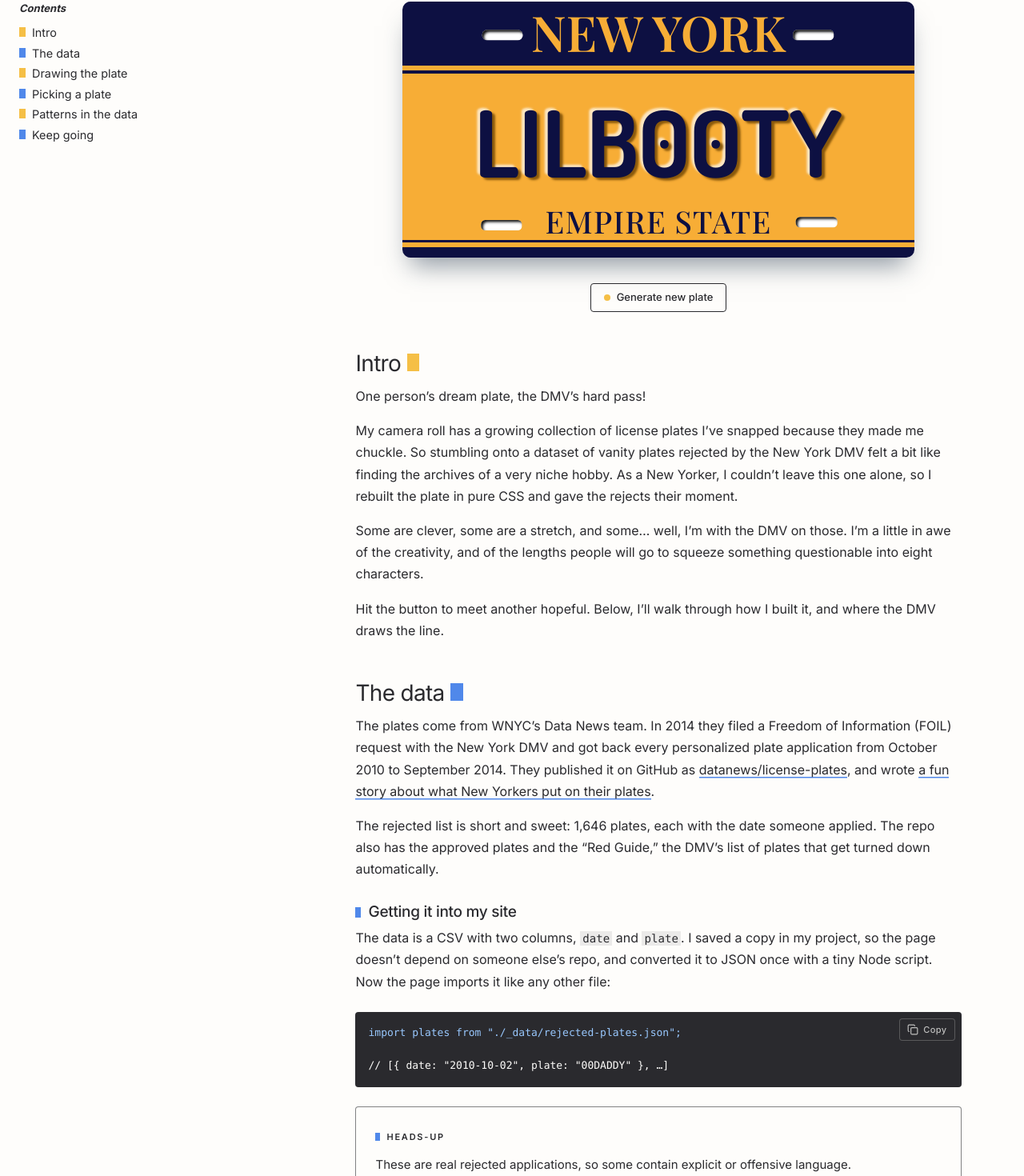
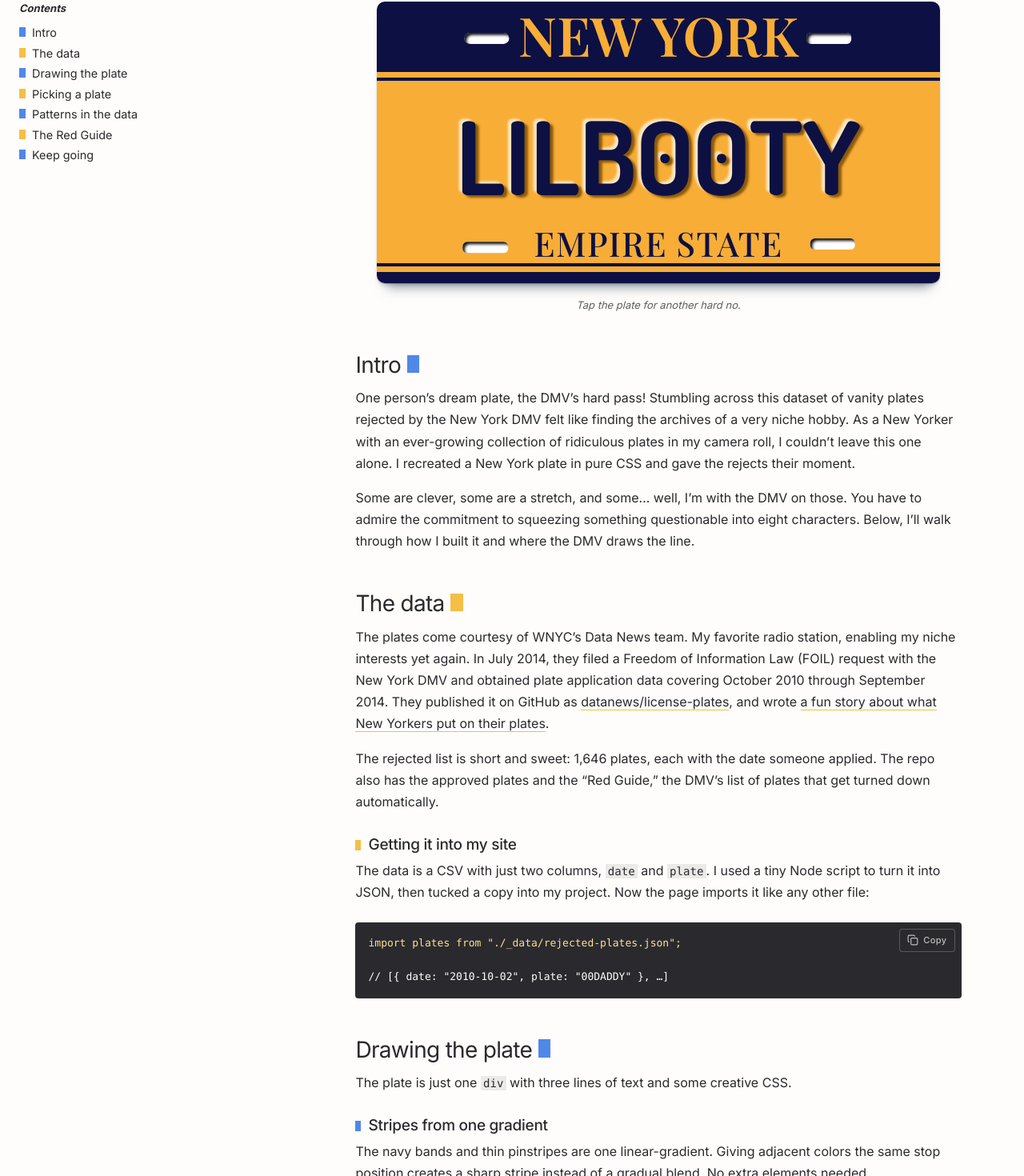
Before and after one commit to AnniePawl/annapawl.com-v2, a Next.js app: page /rejected-vanity-plates in a window 1280 px wide. Shown: the part 392-1862 px from the top of the page at 80% size. Built offline with nearby package versions, Linux system fonts and the light colour scheme.

Commit message:
feat(rejected-plates): finalize rejected vanity plates post. - Make the plate a button, remove generate plate button. - Update subsection copy. - New secion: Red Guide - Add next link and reading time

```diff
--- a/src/app/(landing)/_components/css-items/shelves/shelves.css
+++ b/src/app/(landing)/_components/css-items/shelves/shelves.css
@@ -58,7 +58,7 @@
 }
 
 .desktop-shelves {
-  transform: translateY(40px) scale(0.9);
+  transform: translateY(50px) scale(0.9);
 }
 
 .tablet-shelves {
--- a/src/app/(landing)/_components/landing.css
+++ b/src/app/(landing)/_components/landing.css
@@ -85,13 +85,11 @@
 .landing-desktop-about {
   display: flex;
   align-items: center;
-  --landing-about-pad: calc(var(--space-7) + var(--space-2));
   position: relative;
   width: 27vw;
   min-width: 340px;
   height: 100vh;
-  padding: var(--space-8) calc(var(--space-6) + var(--space-2)) var(--space-8)
-    var(--landing-about-pad);
+  padding: var(--space-8) var(--space-7) var(--space-8) var(--space-8);
   overflow: hidden;
   border-right: 1px solid color-mix(in srgb, var(--charcoal) 18%, transparent);
   background-color: var(--landing-wall);
@@ -101,14 +99,6 @@
   display: flex;
   flex-direction: column;
   width: 100%;
-}
-
-/* Mirrors the info button on the other side: its 28px icon sits 33px
-   from the right edge, centered 42px from the top. */
-.landing-desktop-logo {
-  position: absolute;
-  top: 28px;
-  left: 33px;
 }
 
 .landing-eyebrow {
@@ -126,7 +116,7 @@
   width: 0.42em;
   height: 0.72em;
   margin-left: 0.12em;
-  background: var(--cherry-bold);
+  background: var(--periwinkle-bold);
 }
 
 .landing-name-mark-mobile {
@@ -160,7 +150,7 @@
   line-height: 1;
   letter-spacing: var(--tracking-wider);
   text-transform: uppercase;
-  color: var(--periwinkle-bold);
+  color: var(--coral-bold);
 }
 
 .landing-role-mobile {
@@ -173,15 +163,12 @@
   color: var(--coral-bold);
 }
 
+/* Desktop only: 28px above, and 28px below with the link's own 24px. */
 .landing-lede-desktop {
-  margin: var(--space-6) 0 0;
+  margin: calc(var(--space-5) + var(--space-1)) 0 var(--space-1);
   font-size: 1rem;
-  line-height: 1.75;
+  line-height: 2;
   letter-spacing: -0.01em;
-}
-
-.landing-lede-desktop + .landing-lede-desktop {
-  margin-top: var(--space-5);
 }
 
 .landing-lede-mobile {
@@ -266,7 +253,7 @@
 }
 
 .landing-cta-desktop::before {
-  background: var(--cherry-bold);
+  background: var(--landing-accent);
 }
 
 .landing-cta-mobile::before {
@@ -276,6 +263,13 @@
 .landing-cta-arrow {
   display: inline-block;
   font-size: 0.875rem;
+}
+
+.landing-cta-desktop .landing-cta-arrow {
+  color: var(--landing-accent);
+}
+
+.landing-cta-mobile .landing-cta-arrow {
   color: var(--landing-accent);
 }
 
--- a/src/app/bookshelf/tagTones.ts
+++ b/src/app/bookshelf/tagTones.ts
@@ -14,6 +14,7 @@ export const TAG_TONES: Record<string, PaletteColor> = {
   Romance: "iris-bold",
   Nonfiction: "coral-bold",
   "Popular Science": "mint-bold",
+  "Short Stories": "orange-bold",
   // Theme
   Dystopian: "lime-bold",
   Adventure: "blue-bold",
--- a/src/app/css-shapes/page.tsx
+++ b/src/app/css-shapes/page.tsx
@@ -39,7 +39,7 @@ export default function CssShapesPage() {
             </span>
           </>
         }
-        next={{ href: "/css-battle", label: "CSS Battle" }}
+        next={{ href: "/rejected-vanity-plates", label: "Rejected Plates" }}
         publishedDate="Updated Oct 2026"
         readingTime="8 min read"
         postTags="CSS, Illustration"
--- a/src/app/rejected-vanity-plates/_components/PlateStage.tsx
+++ b/src/app/rejected-vanity-plates/_components/PlateStage.tsx
@@ -1,7 +1,6 @@
 'use client'
 import { useState } from 'react';
 import { Dosis, Playfair_Display } from "next/font/google";
-import Button from "../../../components/ui/Button";
 import "./plate-stage.css";
 
 const dosis = Dosis({ subsets: ["latin"], weight: "700", variable: "--font-plate-number" });
@@ -26,14 +25,20 @@ export default function PlateStage({ plates }: { plates: Plate[] }) {
 
   return (
     <div className={`plate-stage ${dosis.variable} ${playfair.variable}`}>
-      <div className="plate" role="img" aria-label={`New York license plate reading ${currentPlate.plate}`}>
-        <span className="plate-state" aria-hidden="true">New York</span>
-        <span className="plate-number" aria-hidden="true">{currentPlate.plate}</span>
-        <span className="plate-motto" aria-hidden="true">Empire State</span>
-      </div>
-      <Button onClick={pickNewPlate} className="plate-button">
-        Generate new plate
-      </Button>
+      {/* The plate is the button: tap it for another one. */}
+      <button
+        type="button"
+        className="plate-button focus-ring"
+        onClick={pickNewPlate}
+        aria-label={`New York license plate reading ${currentPlate.plate}. Show another rejected plate`}
+      >
+        <span className="plate" aria-hidden="true">
+          <span className="plate-state">New York</span>
+          <span className="plate-number">{currentPlate.plate}</span>
+          <span className="plate-motto">Empire State</span>
+        </span>
+      </button>
+      <p className="plate-hint">Tap the plate for another hard no.</p>
       {/* Live Region for screen readers */}
       <p className="sr-only" aria-live="polite">
         {currentPlate.date && `Rejected plate: ${currentPlate.plate}`}
--- a/src/app/rejected-vanity-plates/_components/plate-stage.css
+++ b/src/app/rejected-vanity-plates/_components/plate-stage.css
@@ -17,9 +17,9 @@
   align-items: center;
   justify-content: center;
   /* Fills the column, but shrinks on short screens so the plate and its
-     button fit above the fold: everything above the plate takes about
-     30rem, and the plate is twice as wide as it is tall. */
-  width: min(100%, max(22rem, (100svh - 30rem) * 2));
+     hint fit above the fold: everything above the plate plus the hint
+     below takes about 28rem, and the plate is twice as wide as tall. */
+  width: min(100%, max(22rem, (100svh - 28rem) * 2));
   aspect-ratio: 2 / 1;
   container-type: inline-size;
   border-radius: 10px;
@@ -33,7 +33,11 @@
     var(--plate-color) 94% 96%,
     var(--plate-color2) 96%
   );
-  box-shadow: rgba(38, 57, 77, 0.5) 0 20px 30px -10px;
+  /* A crisp edge up close, plus a soft shadow far below so it floats. */
+  box-shadow:
+    0 1px 1px rgba(38, 57, 77, 0.25),
+    0 3px 4px -1px rgba(38, 57, 77, 0.18),
+    0 16px 14px -12px rgba(38, 57, 77, 0.55);
 }
 
 /* Inside the plate, sizes use cqi so they scale with it. */
@@ -104,6 +108,71 @@
   transform: translateY(0.5em) translateX(0.8em);
 }
 
+/* The whole plate is the button. A gentle lift on hover says "click me". */
 .plate-button {
-  margin-top: var(--space-6);
+  display: block;
+  width: min(100%, max(22rem, (100svh - 28rem) * 2));
+  padding: 0;
+  border: 0;
+  border-radius: 10px;
+  background: none;
+  cursor: pointer;
+  transition:
+    translate var(--motion-hover-duration) var(--motion-hover-ease),
+    filter var(--motion-hover-duration) var(--motion-hover-ease);
 }
+
+.plate-button .plate {
+  width: 100%;
+  transition: box-shadow var(--motion-hover-duration) var(--motion-hover-ease);
+}
+
+.plate-button:hover {
+  translate: 0 -4px;
+}
+
+.plate-button:hover .plate {
+  box-shadow:
+    0 1px 1px rgba(38, 57, 77, 0.2),
+    0 5px 6px -2px rgba(38, 57, 77, 0.16),
+    0 24px 18px -14px rgba(38, 57, 77, 0.5);
+}
+
+.plate-button:active {
+  translate: 0 -1px;
+}
+
+@media (prefers-reduced-motion: reduce) {
+  .plate-button,
+  .plate-button:hover,
+  .plate-button:active {
+    translate: none;
+  }
+}
+
+.plate-hint {
+  margin-top: var(--space-4);
+  font-size: var(--type-note-size);
+  font-style: italic;
+  color: var(--text-secondary);
+}
+
+/* Phones only: show the plate before the contents list on this post. */
+@media (width < 40rem) {
+  .post-layout-grid:has(> .post-body > .plate-stage) {
+    row-gap: 0;
+  }
+
+  .post-layout-grid:has(> .post-body > .plate-stage) > .post-body {
+    display: contents;
+  }
+
+  .post-layout-grid > .post-body > .plate-stage {
+    order: -1;
+    margin-block: var(--space-6) 0;
+  }
+
+  .post-layout-grid:has(> .post-body > .plate-stage) > .post-body > .post-section:first-of-type {
+    margin-top: var(--space-6);
+  }
+}
--- a/src/app/rejected-vanity-plates/page.tsx
+++ b/src/app/rejected-vanity-plates/page.tsx
@@ -11,8 +11,6 @@ const IMPORT_DATA = `import plates from "./_data/rejected-plates.json";
 // [{ date: "2010-10-02", plate: "00DADDY" }, …]`;
 
 const PLATE_GRADIENT = `.plate {
-  height: 250px;
-  width: 500px;
   background-image: linear-gradient(
     to bottom,
     var(--plate-color2) 0 25%,
@@ -23,13 +21,9 @@ const PLATE_GRADIENT = `.plate {
     var(--plate-color) 94% 96%,
     var(--plate-color2) 96%
   );
-  border-radius: 10px;
 }`;
 
 const PLATE_EMBOSS = `#plate-num {
-  font-size: 90px;
-  font-family: "Dosis", sans-serif;
-  color: var(--plate-color2);
   text-shadow:
     3px 2px 2px rgb(138, 89, 12),
     -3px -2px 2px rgba(255, 255, 255, 0.7);
@@ -46,7 +40,7 @@ const PLATE_BOLTS = `h2::before {
   transform: translateY(0.6em) translateX(-1em);
 }`;
 
-const PLATE_SCALE = `/* In my CodePen */
+const PLATE_SCALE = `/* Original */
 #plate-num {
   font-size: 90px;
 }
@@ -90,8 +84,8 @@ export default function RejectedVanityPlates() {
     <main>
       <PostLayout
         descriptionTitle="Creative coding"
-        description="A collection of vanity plates the New York DMV said no to, served up on a little license plate drawn in CSS."
-        shortDescription="A cheeky data viz of plates the DMV said no to."
+        description="A cheeky little data visualization of vanity plates the New York DMV said no to, served up on a plate drawn in CSS."
+        shortDescription="A cheeky little data visualization of plates the DMV said no to."
         eyebrow="Creative Coding"
         title="Rejected Plates"
         lede={
@@ -101,12 +95,12 @@ export default function RejectedVanityPlates() {
           </>
         }
         publishedDate="Updated Nov 2026"
-        readingTime="TODO min read"
-        postTags="Data viz, CSS art, React"
+        readingTime="5 min read"
+        postTags="Data visualization, CSS art "
         utilityStart={
           <HomeLogo
             colors={{
-              northeast: "var(--sky-bold)",
+              northeast: "var(--blue-bold)",
               southeast: "var(--marigold-bold)",
               southwest: "var(--marigold-bold)",
               northwest: "var(--marigold-bold)",
@@ -116,12 +110,14 @@ export default function RejectedVanityPlates() {
           />
         }
         accent="var(--marigold-bold)"
+        next={{ href: "/css-battle", label: "CSS Battle" }}
         contents={[
-          { id: "intro", label: "Intro", tone: "marigold-bold" },
-          { id: "the-data", label: "The data", tone: "blue-bold" },
-          { id: "the-plate", label: "Drawing the plate", tone: "marigold-bold" },
-          { id: "random-plate", label: "Picking a plate", tone: "blue-bold" },
-          { id: "patterns", label: "Patterns in the data", tone: "marigold-bold" },
+          { id: "intro", label: "Intro", tone: "blue-bold" },
+          { id: "the-data", label: "The data", tone: "marigold-bold" },
+          { id: "the-plate", label: "Drawing the plate", tone: "blue-bold" },
+          { id: "random-plate", label: "Picking a plate", tone: "marigold-bold" },
+          { id: "patterns", label: "Patterns in the data", tone: "blue-bold" },
+          { id: "red-guide", label: "The Red Guide", tone: "marigold-bold" },
           { id: "keep-going", label: "Keep going", tone: "blue-bold" },
         ]}
       >
@@ -129,33 +125,25 @@ export default function RejectedVanityPlates() {
         <PlateStage plates = {plates}/>
 
         <PostSection id="intro" title="Intro">
-          <p>One person’s dream plate, the DMV’s hard pass!</p>
           <p>
-            My camera roll has a growing collection of license plates I’ve
-            snapped because they made me chuckle. So stumbling onto a dataset
-            of vanity plates rejected by the New York DMV felt a bit like
-            finding the archives of a very niche hobby. As a New Yorker, I
-            couldn’t leave this one alone, so I rebuilt the plate in pure CSS
-            and gave the rejects their moment.
+            One person’s dream plate, the DMV’s hard pass! Stumbling across
+            this dataset of vanity plates rejected by the New York DMV felt
+            like finding the archives of a very niche hobby. As a New Yorker
+            with an ever-growing collection of ridiculous plates in my camera
+            roll, I couldn’t leave this one alone. I recreated a New York plate
+            in pure CSS and gave the rejects their moment.
           </p>
           <p>
             Some are clever, some are a stretch, and some… well, I’m with the
-            DMV on those. I’m a little in awe of the creativity, and of the
-            lengths people will go to squeeze something questionable into eight
-            characters.
-          </p>
-          <p>
-            Hit the button to meet another hopeful. Below, I’ll walk through how
-            I built it, and where the DMV draws the line.
+            DMV on those. You have to admire the commitment to squeezing
+            something questionable into eight characters. Below, I’ll walk
+            through how I built it and where the DMV draws the line.
           </p>
         </PostSection>
 
         <PostSection id="the-data" title="The data">
           <p>
-            The plates come from WNYC’s Data News team. In 2014 they filed a
-            Freedom of Information (FOIL) request with the New York DMV and got
-            back every personalized plate application from October 2010 to
-            September 2014. They published it on GitHub as{" "}
+            The plates come courtesy of WNYC’s Data News team. My favorite radio station, enabling my niche interests yet again. In July 2014, they filed a Freedom of Information Law (FOIL) request with the New York DMV and obtained plate application data covering October 2010 through September 2014. They published it on GitHub as{" "}
             <TextLink href="https://github.com/datanews/license-plates">
               datanews/license-plates
             </TextLink>
@@ -173,40 +161,32 @@ export default function RejectedVanityPlates() {
           </p>
           <PostSubsection title="Getting it into my site">
             <p>
-              The data is a CSV with two columns, <code>date</code> and{" "}
-              <code>plate</code>. I saved a copy in my project, so the page
-              doesn’t depend on someone else’s repo, and converted it to JSON
-              once with a tiny Node script. Now the page imports it like any
+              The data is a CSV with just two columns, <code>date</code> and{" "}
+              <code>plate</code>. I used a tiny Node script to turn it into JSON, then tucked a copy into my project. Now the page imports it like any
               other file:
             </p>
             <CodeBlock code={IMPORT_DATA} />
           </PostSubsection>
-          <Callout eyebrow="Heads-up" tone="blue" className="my-6 max-w-none">
+          {/* <Callout eyebrow="Heads-up" tone="blue" className="my-6 max-w-none">
             These are real rejected applications, so some contain explicit or
             offensive language.
-          </Callout>
+          </Callout> */}
         </PostSection>
 
         <PostSection id="the-plate" title="Drawing the plate">
           <p>
-            The plate is one <code>div</code> with three lines of text inside:
-            the state, the plate number, and the motto. Everything else is CSS.
+            The plate is just one <code>div</code> with three lines of text and some creative CSS.
+
           </p>
           <PostSubsection title="Stripes from one gradient">
             <p>
-              My plate is 500 by 250 pixels, the same 2:1 shape as a real 12 by
-              6 inch plate. The navy bands and thin pinstripes aren’t separate
-              elements. They’re one <code>linear-gradient</code> with hard
-              stops, where each color starts exactly where the last one ends.
+              The navy bands and thin pinstripes are one linear-gradient. Giving adjacent colors the same stop position creates a sharp stripe instead of a gradual blend. No extra elements needed.
             </p>
             <CodeBlock code={PLATE_GRADIENT} />
           </PostSubsection>
           <PostSubsection title="Pressed-in letters">
             <p>
-              Real plate letters are stamped into the metal. Two text shadows
-              fake it: a dark one down and to the right, and a light one up and
-              to the left. Together they read as a raised edge catching the
-              light.
+            Two text-shadows give the plate number a little dimension. A dark shadow below and a light one above fake the edges of stamped metal catching the light.
             </p>
             <CodeBlock code={PLATE_EMBOSS} />
           </PostSubsection>
@@ -224,8 +204,7 @@ export default function RejectedVanityPlates() {
           </PostSubsection>
           <PostSubsection title="One plate, any size">
             <p>
-              In my CodePen, the plate is a fixed 500 by 250 pixels. On this
-              page, I wanted it to fill the column instead, which meant the
+              My original plate is a fixed 500 by 250 pixels. Here, I wanted it to fill the column instead, which meant the
               pixel sizes inside it had to grow and shrink with it. So for this
               page, I swapped them for <code>cqi</code> units, a percentage of
               the plate’s width, and made the plate a{" "}
@@ -239,27 +218,20 @@ export default function RejectedVanityPlates() {
         <PostSection id="random-plate" title="Picking a plate">
           <PostSubsection title="Remember the current plate">
             <p>
-              The plate on screen lives in state. It starts as LILB00TY instead
-              of a random plate, so the server and the browser agree on what to
-              show first.
+              State keeps track of which plate is on screen. I started with{" "}
+              <code>LILB00TY</code> because it’s one of my faves, and a fixed
+              first plate means the server and the browser agree on what to show.
+              The questionable choices are random after that.
             </p>
             <CodeBlock code={PICK_STATE} />
           </PostSubsection>
           <PostSubsection title="Pick a new one">
             <p>
               <code>Math.random()</code> gives a decimal between 0 and 1.
-              Multiplying by the number of plates and rounding down turns it
-              into a spot in the list. The loop keeps picking until it lands on
-              a different plate, so the button always shows something new.
+              Multiplying by the number of plates and rounding down with <code>Math.floor()</code> gives us an index into the list. The loop keeps picking until it lands on
+              a different plate, so every tap shows something new.
             </p>
             <CodeBlock code={PICK_RANDOM} highlight={["plates.length"]} />
-            <p>
-              Fun fact: I first wrote <code>PlateStage.length</code> instead of{" "}
-              <code>plates.length</code>. Functions have a length too (how many
-              arguments they take), so it was always 1, the button only ever
-              picked the first plate, and the loop never ended. One word, one
-              frozen page.
-            </p>
           </PostSubsection>
           <PostSubsection title="Announce it">
             <p>
@@ -274,28 +246,40 @@ export default function RejectedVanityPlates() {
 
         <PostSection id="patterns" title="Patterns in the data">
           <p>
-            Once the plates were in a list, I couldn’t resist poking around.
-            A few things stood out:
+            A few things stood out in this little collection of rejects:
           </p>
           <ul className="my-4 grid list-disc gap-2 pl-5 text-[length:var(--text-md)] leading-[var(--leading-relaxed)]">
             <li>
-              <b>Spring is rejection season.</b> March and April each saw about
-              200 rejections, twice as many as December.
+              <b>Spring is rejection season.</b> Across the dataset, March and April each had about 200 rejections, roughly twice as many as December.
             </li>
             <li>
-              <b>Numbers do a lot of sneaking.</b> 58% of rejected plates
-              include a number, often standing in for a letter: 0 for O, 3 for
-              E, 8 for B.
+              <b>Numbers get creative.</b> About 58% of rejected plates include a number. Some do a little disguise work, with 0 standing in for O, 3 for E, or 8 for B.
             </li>
             <li>
-              <b>Six is the sweet spot.</b> Six characters is the most common
-              length, but 453 people used all eight.
+              <b>A recurring theme.</b> “69” appears in 30 plates, including LUVN69, RATEDR69, and the very committed I696969I. The DMV was not amused.
             </li>
             <li>
-              <b>Some people don’t give up.</b> BAD2SS was rejected three times.
+              <b>Some people don’t give up.</b> A55 appears in 15 plates, like WISEA55, SMRTA55 and UDUMBA55. BAD2SS was rejected three times...
             </li>
           </ul>
           <p>TODO: a chart of rejections by month.</p>
+        </PostSection>
+
+        <PostSection id="red-guide" title="A closer look at the Red Guide">
+          <p>
+            Before a human ever sees your plate, it gets checked against the{" "}
+            <TextLink href="https://github.com/datanews/license-plates/blob/master/red-guide.csv">
+              Red Guide
+            </TextLink>
+            , the DMV’s list of about 1,800 automatic no’s. Most of it is exactly
+            what you’d expect (33 ways to spell F***). But some
+            entries are surprising.
+          </p>
+          <p>
+            JAYLENO is banned, no explanation. So is DMV, which feels personal.
+            NONE and NOPLATES are out, could make for some confusing paperwork. IMDRUNK is a no, which, fair. And FART,
+            OLDFART and FARTMAN are all off the table.
+          </p>
         </PostSection>
 
         <PostSection id="keep-going" title="Keep going">
@@ -324,12 +308,14 @@ export default function RejectedVanityPlates() {
               </TextLink>
               , the New York data from WNYC.
             </li>
+            {/* Hidden for now:
             <li>
               <TextLink href="https://github.com/veltman/ca-license-plates">
                 veltman/ca-license-plates
               </TextLink>
               , California applications flagged for review, 2015 to 2016.
             </li>
+            */}
           </ul>
         </PostSection>
       </PostLayout>
```
Also changed, not shown: src/app/(landing)/_components/About.tsx (+2 -15 lines), src/app/bookshelf/data.ts (+10 -1 lines).
